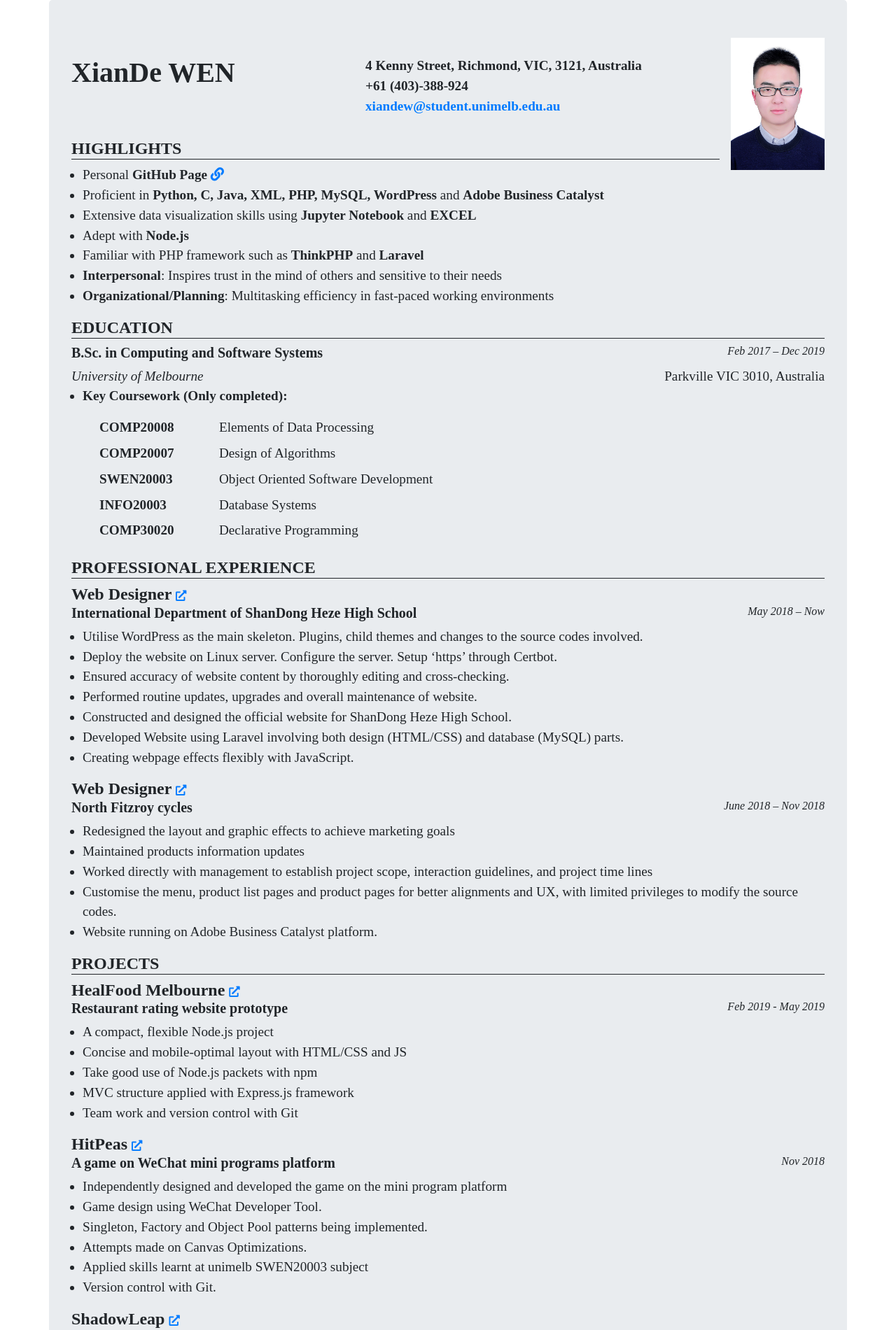
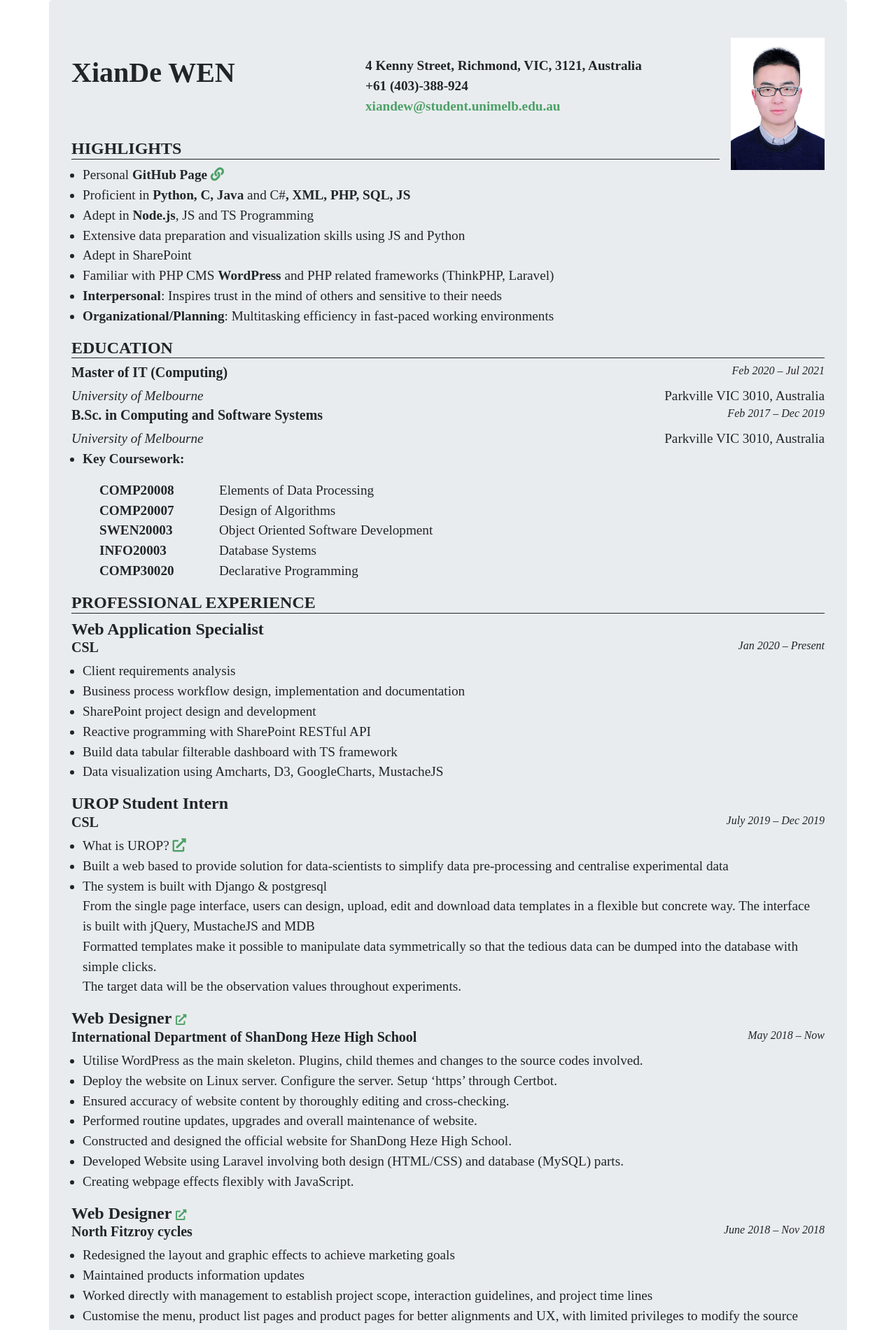
Before and after one commit to xiandew/xiandew.github.io, a Jekyll site: the page resume/index.html, which Jekyll copies as it is, in a window 1280 px wide. Shown: the top 1901 px of the page at 70% size. Built offline with Jekyll 4.4.1, drawn with Linux system fonts in a browser that asks for light colours; nearby versions of some CDN libraries; some of the changed text lies outside the part shown.

Commit message:
chore(resume): update the resume content

```diff
--- a/resume/index.html
+++ b/resume/index.html
@@ -1,13 +1,17 @@
 <!DOCTYPE html>
 <html lang="en">
+
 <head>
     <meta charset="utf-8">
     <meta name="viewport" content="width=device-width, initial-scale=1">
     <title>XianDe WEN</title>
-    <link rel="stylesheet" href="https://stackpath.bootstrapcdn.com/bootstrap/4.3.1/css/bootstrap.min.css" integrity="sha384-ggOyR0iXCbMQv3Xipma34MD+dH/1fQ784/j6cY/iJTQUOhcWr7x9JvoRxT2MZw1T" crossorigin="anonymous">
-    <link rel="stylesheet" href="https://use.fontawesome.com/releases/v5.8.2/css/all.css" integrity="sha384-oS3vJWv+0UjzBfQzYUhtDYW+Pj2yciDJxpsK1OYPAYjqT085Qq/1cq5FLXAZQ7Ay" crossorigin="anonymous">
+    <link rel="stylesheet" href="https://stackpath.bootstrapcdn.com/bootstrap/4.3.1/css/bootstrap.min.css"
+        integrity="sha384-ggOyR0iXCbMQv3Xipma34MD+dH/1fQ784/j6cY/iJTQUOhcWr7x9JvoRxT2MZw1T" crossorigin="anonymous">
+    <link rel="stylesheet" href="https://use.fontawesome.com/releases/v5.8.2/css/all.css"
+        integrity="sha384-oS3vJWv+0UjzBfQzYUhtDYW+Pj2yciDJxpsK1OYPAYjqT085Qq/1cq5FLXAZQ7Ay" crossorigin="anonymous">
     <link rel="stylesheet" href="./style.css">
 </head>
+
 <body class="fade">
     <div class="container jumbotron">
 
@@ -34,10 +38,11 @@
                     Personal <b>GitHub Page</b>
                     <a href="https://xiandew.github.io/"><i class="fas fa-link"></i></a>
                 </li>
-        <li>Proficient in <b>Python, C, Java, XML, PHP, MySQL, WordPress</b> and <b>Adobe Business Catalyst</b></li>
-        <li>Extensive data visualization skills using <b>Jupyter Notebook</b> and <b>EXCEL</b></li>
-        <li>Adept with <b>Node.js</b></li>
-        <li>Familiar with PHP framework such as <b>ThinkPHP</b> and <b>Laravel</b></li>
+                <li>Proficient in <b>Python, C, Java</b> and C#<b>, XML, PHP, SQL, JS</b></li>
+                <li>Adept in <b>Node.js</b>, JS and TS Programming</li>
+                <li>Extensive data preparation and visualization skills using JS and Python</li>
+                <li>Adept in SharePoint</li>
+                <li>Familiar with PHP CMS <b>WordPress</b> and PHP related frameworks (ThinkPHP, Laravel)</li>
                 <li><b>Interpersonal</b>: Inspires trust in the mind of others and sensitive to their needs</li>
                 <li><b>Organizational/Planning</b>: Multitasking efficiency in fast-paced working environments</li>
             </ul>
@@ -45,6 +50,16 @@
 
         <section>
             <h4 class="header">EDUCATION</h4>
+
+            <h5 class="sub-title">
+                <span>Master of IT (Computing)</span>
+                <small>Feb 2020 – Jul 2021</small>
+            </h5>
+            <div>
+                <span class="uni-name">University of Melbourne</span>
+                <span class="uni-loc">Parkville VIC 3010, Australia</span>
+            </div>
+
             <h5 class="sub-title">
                 <span>B.Sc. in Computing and Software Systems</span>
                 <small>Feb 2017 – Dec 2019</small>
@@ -55,7 +70,7 @@
             </div>
             <div>
                 <ul style="font-weight: bold">
-            <li>Key Coursework (Only completed):</li>
+                    <li>Key Coursework:</li>
                 </ul>
                 <dl class="key-coursework row">
                     <dt class="col-md-2">COMP20008</dt>
@@ -74,6 +89,56 @@
 
         <section>
             <h4 class="header">PROFESSIONAL EXPERIENCE</h4>
+
+            <div>
+                <h4 class="title">
+                    Web Application Specialist
+                </h4>
+                <h5 class="sub-title">
+                    <span>CSL</span>
+                    <small>Jan 2020 – Present</small>
+                </h5>
+
+                <ul>
+                    <li>Client requirements analysis</li>
+                    <li>Business process workflow design, implementation and documentation</li>
+                    <li>SharePoint project design and development</li>
+                    <li>Reactive programming with SharePoint RESTful API</li>
+                    <li>Build data tabular filterable dashboard with TS framework</li>
+                    <li>Data visualization using Amcharts, D3, GoogleCharts, MustacheJS</li>
+                </ul>
+            </div>
+
+            <div>
+                <h4 class="title">
+                    UROP Student Intern
+                </h4>
+                <h5 class="sub-title">
+                    <span>CSL</span>
+                    <small>July 2019 – Dec 2019</small>
+                </h5>
+
+                <ul>
+                    <li>
+                        What is UROP?
+                        <a href="https://biomedicalsciences.unimelb.edu.au/study/current-student-information/plan-your-bachelor-of-biomedicine/urop" target="_blank">
+                            <i class="fas fa-external-link-alt"></i>
+                        </a>
+                    </li>
+                    <li>
+                        Built a web based to provide solution for data-scientists to simplify data pre-processing and centralise experimental data
+                    </li>
+                    <li>
+                        The system is built with Django & postgresql
+                    </li>
+                        From the single page interface, users can design, upload, edit and download data templates in a flexible but concrete way. The interface is built with jQuery, MustacheJS and MDB<br>
+                        Formatted templates make it possible to manipulate data symmetrically so that the tedious data can be dumped into the database with simple clicks. <br>
+                        The target data will be the observation values throughout experiments. <br>
+                    </li>
+                </ul>
+            </div>
+
+            <div>
                 <h4 class="title">
                     Web Designer
                     <small>
@@ -87,14 +152,19 @@
                     <small>May 2018 – Now</small>
                 </h5>
                 <ul>
-        <li>Utilise WordPress as the main skeleton. Plugins, child themes and changes to the source codes involved.</li>
+                    <li>Utilise WordPress as the main skeleton. Plugins, child themes and changes to the source codes
+                        involved.</li>
                     <li>Deploy the website on Linux server. Configure the server. Setup ‘https’ through Certbot.</li>
                     <li>Ensured accuracy of website content by thoroughly editing and cross-checking.</li>
                     <li>Performed routine updates, upgrades and overall maintenance of website.</li>
                     <li>Constructed and designed the official website for ShanDong Heze High School.</li>
-        <li>Developed Website using Laravel involving both design (HTML/CSS) and database (MySQL) parts.</li>
+                    <li>Developed Website using Laravel involving both design (HTML/CSS) and database (MySQL) parts.
+                    </li>
                     <li>Creating webpage effects flexibly with JavaScript.</li>
                 </ul>
+            </div>
+
+            <div>
                 <h4 class="title">
                     Web Designer
                     <small>
@@ -110,21 +180,67 @@
                 <ul>
                     <li>Redesigned the layout and graphic effects to achieve marketing goals</li>
                     <li>Maintained products information updates</li>
-        <li>Worked directly with management to establish project scope, interaction guidelines, and project time lines
+                    <li>Worked directly with management to establish project scope, interaction guidelines, and project
+                        time lines
                     </li>
-        <li>Customise the menu, product list pages and product pages for better alignments and UX, with limited
+                    <li>Customise the menu, product list pages and product pages for better alignments and UX, with
+                        limited
                         privileges to modify the source codes.
                     </li>
                     <li>Website running on Adobe Business Catalyst platform.</li>
                 </ul>
+            </div>
         </section>
 
         <section>
             <h4 class="header">PROJECTS</h4>
+
+            <div>
+                <h4 class="title">
+                    FeMo
+                    <small>
+                        <a href="https://github.com/desert-eagles/FeMo" target="_blank">
+                            <i class="fas fa-external-link-alt"></i>
+                        </a>
+                    </small>
+                </h4>
+                <h5 class="sub-title">
+                    <span>A web application designed for your family memories</span>
+                    <small>Aug 2019 - Nov 2019</small>
+                </h5>
+                <ul>
+                    <li>A milestone project for Bachelor of Science at Melbourne uni</li>
+                    <li>Concise and mobile-optimal layout with HTML/CSS and JS</li>
+                    <li>Take good use of Node.js packets with npm</li>
+                    <li>MVC structure applied with Express.js framework</li>
+                    <li>Team work and version control with Git</li>
+                </ul>
+            </div>
+
+            <div>
+                <h4 class="title">
+                    Knight Errant
+                    <small>
+                        <a href="https://github.com/xiandew/ShadowLeap" target="_blank">
+                            <i class="fas fa-external-link-alt"></i>
+                        </a>
+                    </small>
+                </h4>
+                <h5 class="sub-title">
+                    <span>A Java graphic game with Slick2D</span>
+                    <small>Sept 2018</small>
+                </h5>
+                <ul>
+                    <li>Game design Eclipse following the exact requirements on the spec.</li>
+                    <li>Version control with Git.</li>
+                </ul>
+            </div>
+
+            <div>
                 <h4 class="title">
                     HealFood Melbourne
                     <small>
-            <a href="https://github.com/xiandew/info30005-2019-project" target="_blank">
+                        <a href="https://github.com/xiandew/Healfood" target="_blank">
                             <i class="fas fa-external-link-alt"></i>
                         </a>
                     </small>
@@ -140,17 +256,19 @@
                     <li>MVC structure applied with Express.js framework</li>
                     <li>Team work and version control with Git</li>
                 </ul>
+            </div>
 
+            <div>
                 <h4 class="title">
-        HitPeas
+                    Bubble Spinner
                     <small>
-            <a href="https://github.com/xiandew/HitPeas/" target="_blank">
+                        <a href="https://github.com/xiandew/BubbleSpinner" target="_blank">
                             <i class="fas fa-external-link-alt"></i>
                         </a>
                     </small>
                 </h4>
                 <h5 class="sub-title">
-        <span>A game on WeChat mini programs platform</span>
+                    <span>A WeChat minigame</span>
                     <small>Nov 2018</small>
                 </h5>
                 <ul>
@@ -158,26 +276,9 @@
                     <li>Game design using WeChat Developer Tool.</li>
                     <li>Singleton, Factory and Object Pool patterns being implemented.</li>
                     <li>Attempts made on Canvas Optimizations.</li>
-        <li>Applied skills learnt at unimelb SWEN20003 subject</li>
                     <li>Version control with Git.</li>
                 </ul>
-
-    <h4 class="title">
-        ShadowLeap
-        <small>
-            <a href="https://github.com/xiandew/ShadowLeap" target="_blank">
-                <i class="fas fa-external-link-alt"></i>
-            </a>
-        </small>
-    </h4>
-    <h5 class="sub-title">
-        <span>A Java graphic game with Slick2D</span>
-        <small>Sept 2018</small>
-    </h5>
-    <ul>
-        <li>Game design Eclipse following the exact requirements on the spec.</li>
-        <li>Version control with Git.</li>
-    </ul>
+            </div>
 
             <a href="https://github.com/xiandew/repositories" target="_blank">
                 <h5>See more projects</h5>
--- a/resume/style.css
+++ b/resume/style.css
@@ -9,6 +9,11 @@ a {
     overflow: hidden;
     white-space: nowrap;
     text-overflow: ellipsis;
+    color: #4DA167;
+}
+
+a:hover {
+    color: #4E6E5D;
 }
 
 ul {
@@ -18,6 +23,10 @@ ul {
 section {
     display: block;
     margin: 1rem 0;
+}
+
+dd {
+    margin-bottom: 0;
 }
 
 .heading {
@@ -52,6 +61,7 @@ section {
     margin-bottom: 0;
     font-size: 1.5rem;
 }
+
 .title a {
     font-weight: normal;
     font-size: 80%;
@@ -84,11 +94,13 @@ section {
 .uni-loc {
     float: right;
 }
+
 @media screen and (max-width: 1200px) {
     .photo {
         margin: 1rem 0;
     }
 }
+
 @media screen and (max-width: 992px) {
     section {
         margin: 2rem 0;
@@ -96,10 +108,12 @@ section {
     ul {
         padding: 0 1.25rem;
     }
-    li{
-        margin:  0.5rem 0;
+    li {
+        margin: 0.5rem 0;
     }
-
+    dd {
+        margin-bottom: .5rem;
+    }
     .heading {
         width: 70%;
         margin: 0 auto;
@@ -107,54 +121,45 @@ section {
     .heading * {
         display: block;
     }
-
     .photo {
         max-width: 130px;
         display: inline-block;
         margin-top: 0;
     }
-
     .name {
         margin-bottom: 2rem;
     }
-
     .contact-detail {
         width: 100%;
         box-sizing: border-box;
         padding: 0;
     }
-
     .bachelor {
         margin-bottom: 1rem;
     }
-
     .bachelor time, .uni-loc {
         float: none;
         display: block;
     }
-
     .key-coursework span {
         display: block;
         margin-top: 0.5rem;
     }
-
     .title span {
         display: block;
     }
-
     .sub-title {
         margin-bottom: 1rem;
     }
-
     .sub-title time {
         float: none;
         display: block;
     }
-
     .key-coursework {
         padding: 0 1rem;
     }
 }
+
 @media screen and (max-width: 576px) {
     .heading {
         width: 100%;
```
Also changed, not shown: other parts of resume/index.html (+8 -3 lines). Lines whose indentation alone changed are shown as unchanged.
